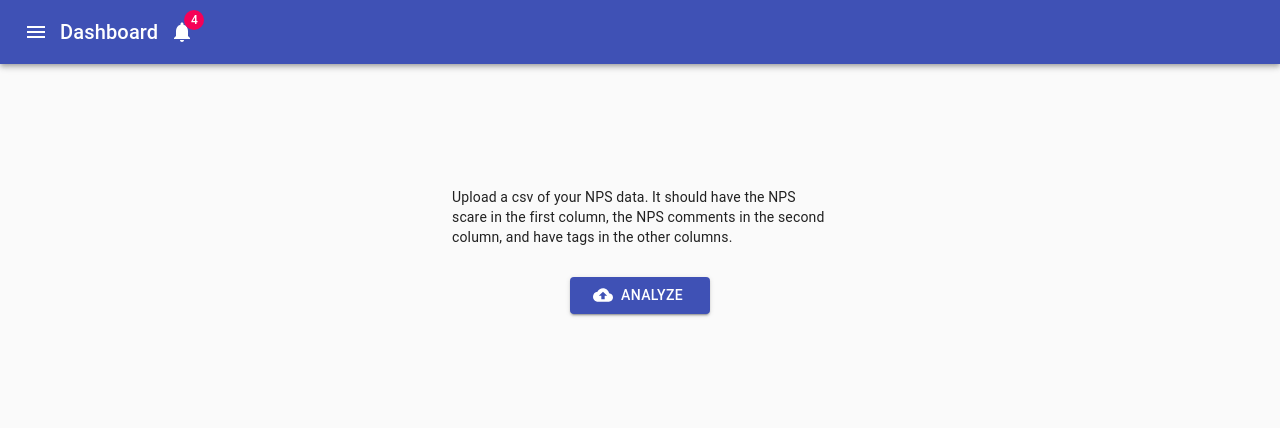
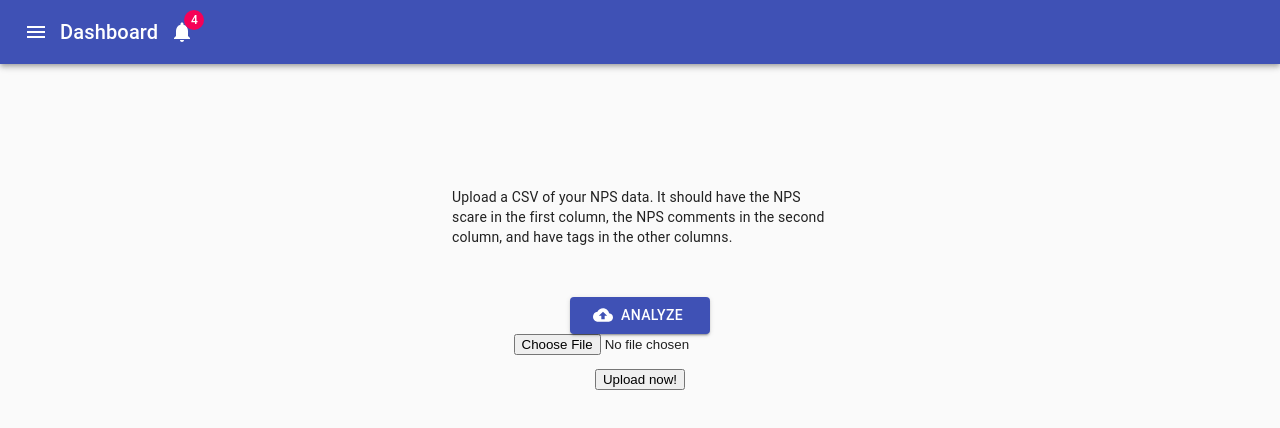
Before and after one commit to dilanustek/Promoter, a React (Create React App) app: page /home in a window 1280 px wide. Shown: the top 428 px of the page. Built offline with nearby package versions, Linux system fonts and the light colour scheme.

Commit message:
basic upload functionality

```diff
--- a/package.json
+++ b/package.json
@@ -10,11 +10,15 @@
     "@testing-library/user-event": "^7.2.1",
     "@types/jest": "^24.9.1",
     "@types/node": "^12.12.39",
+    "@types/papaparse": "^5.0.3",
     "@types/react": "^16.9.35",
     "@types/react-dom": "^16.9.8",
     "@types/react-router-dom": "^5.1.5",
+    "papaparse": "^5.2.0",
     "react": "^16.13.1",
+    "react-csv-reader": "^3.0.6",
     "react-dom": "^16.13.1",
+    "react-file-reader": "^1.1.4",
     "react-router-dom": "^5.2.0",
     "react-scripts": "3.4.1",
     "typescript": "^3.7.5"
--- a/src/FileUploader.css
+++ b/src/FileUploader.css
@@ -27,6 +27,6 @@
 }
 
 .uploadButton.uploadButton {
-  margin-top: 30px;
+  margin-top: 50px;
   width: 140px;
 }
--- a/src/FileUploader.tsx
+++ b/src/FileUploader.tsx
@@ -19,16 +19,25 @@ import ChevronLeftIcon from "@material-ui/icons/ChevronLeft";
 import NotificationsIcon from "@material-ui/icons/Notifications";
 import { mainListItems } from "./ListItems";
 import "./FileUploader.css";
+import Papa from "papaparse";
+import { type } from "os";
 
 interface State {
   isFileUploaded: boolean;
   isDrawerOpen: boolean;
+  csvFile: File | null;
+}
+
+interface NPSEntry {
+  score: number;
+  comment: string;
 }
 
 class FileUploader extends Component<{}, State> {
   state: State = {
     isFileUploaded: false,
     isDrawerOpen: false,
+    csvFile: null,
   };
 
   uploadHandler = () => {
@@ -43,6 +52,27 @@ class FileUploader extends Component<{}, State> {
     if (this.state.isDrawerOpen) {
       return "openDrawer";
     } else return "closeDrawer";
+  }
+
+  handleChange = (event: any) => {
+    this.setState({
+      csvFile: event.target.files[0],
+    });
+  };
+
+  importCSV = () => {
+    const csvFile = this.state.csvFile;
+    if (csvFile) {
+      Papa.parse(csvFile, {
+        complete: this.updateData,
+        header: true,
+      });
+    }
+  };
+
+  updateData(result: Papa.ParseResult) {
+    var data = result.data;
+    console.log(data);
   }
 
   render() {
@@ -84,7 +114,7 @@ class FileUploader extends Component<{}, State> {
           </Drawer>
           <section className="main">
             <div>
-              Upload a csv of your NPS data. It should have the NPS scare in the
+              Upload a CSV of your NPS data. It should have the NPS scare in the
               first column, the NPS comments in the second column, and have tags
               in the other columns.
             </div>
@@ -97,6 +127,20 @@ class FileUploader extends Component<{}, State> {
             >
               Analyze
             </Button>
+            <div className="App">
+              <input
+                className="csv-input"
+                type="file"
+                // ref={input => {
+                //   this.state.csvFile = input;
+                // }}
+                name="file"
+                placeholder={"placeholder text"}
+                onChange={this.handleChange}
+              />
+              <p />
+              <button onClick={this.importCSV}> Upload now!</button>
+            </div>
           </section>
         </section>
       </section>
```
Also changed, not shown: 1 other file (tests, documents, lock files or other folders).
